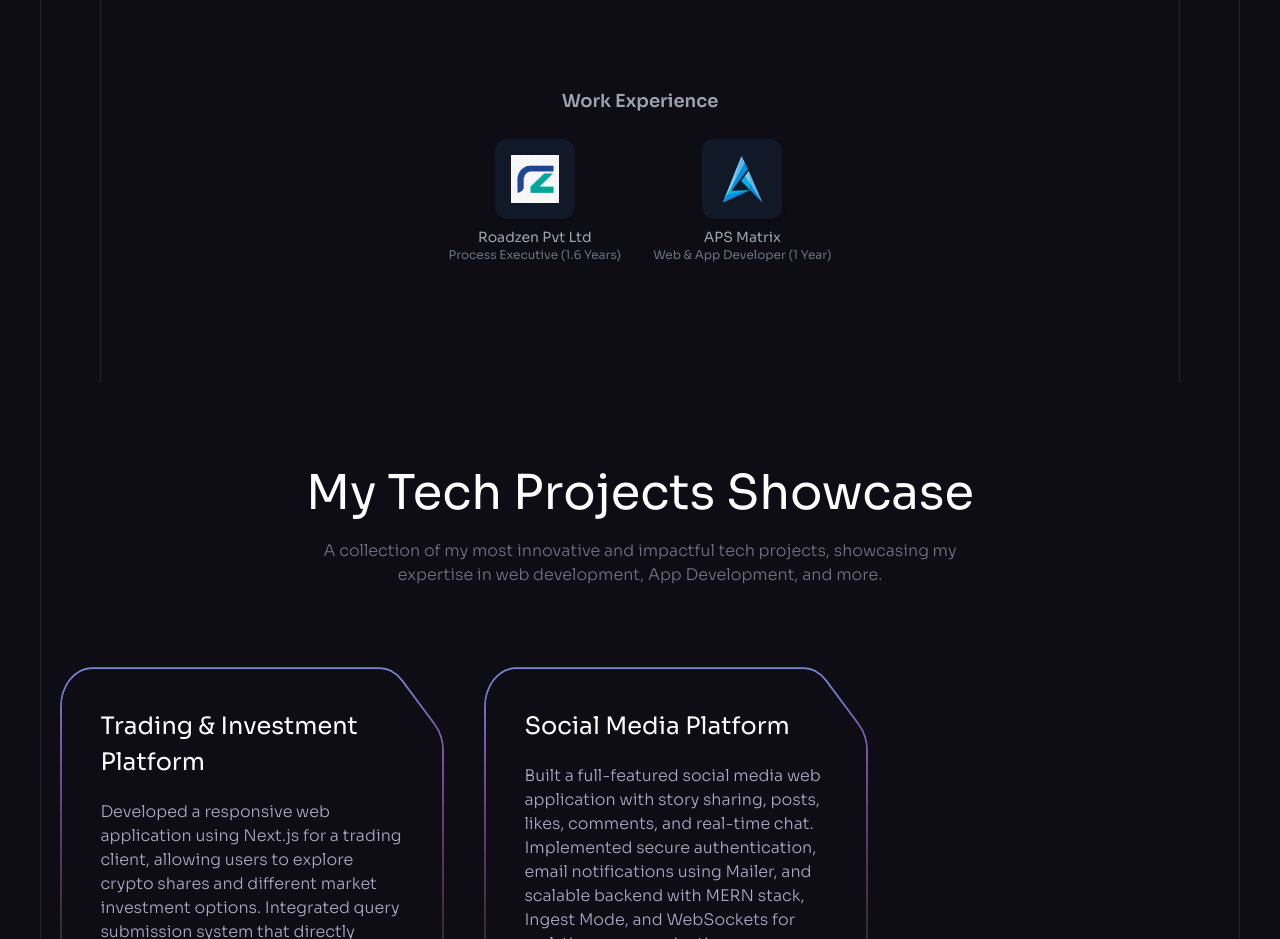
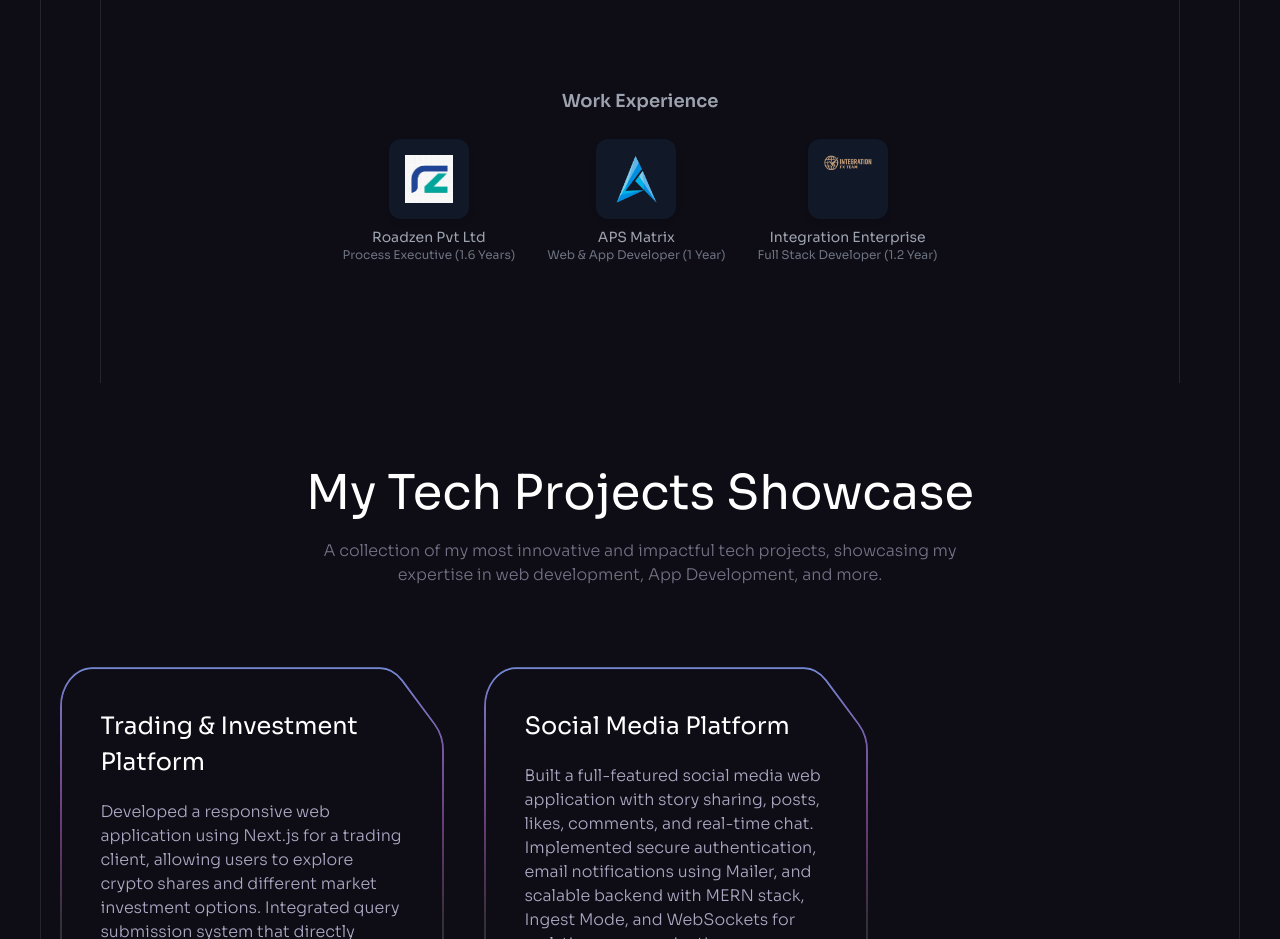
Before and after one commit to iamsajan1/wave, a React (Vite) app: page / in a window 1280 px wide. Shown: the part 1380-2319 px from the top of the page. Built offline with nearby package versions, Linux system fonts and the light colour scheme.

Commit message:
experience updated

```diff
--- a/src/components/CompanyLogos.jsx
+++ b/src/components/CompanyLogos.jsx
@@ -1,5 +1,3 @@
-
-
 const CompanyLogos = ({ className }) => {
   return (
     <div className={`${className} py-10`}>
@@ -35,6 +33,21 @@ const CompanyLogos = ({ className }) => {
           <p className="mt-2 text-sm text-gray-400">APS Matrix</p>
           <p className="text-xs text-gray-500">Web & App Developer (1 Year)</p>
         </div>
+
+        {/* intigration interprices */}
+        <div className="flex flex-col items-center">
+          <div className="h-20 w-20 p-4 bg-gray-900 rounded-xl shadow-md">
+            <img
+              src="/integration.png"
+              alt="APS Matrix"
+              className="max-w-full h-100 object-contain"
+            />
+          </div>
+          <p className="mt-2 text-sm text-gray-400">Integration Enterprise </p>
+          <p className="text-xs text-gray-500">
+            Full Stack Developer (1.2 Year)
+          </p>
+        </div>
       </div>
     </div>
   );
```
Also changed, not shown: public/integration.png (added).
